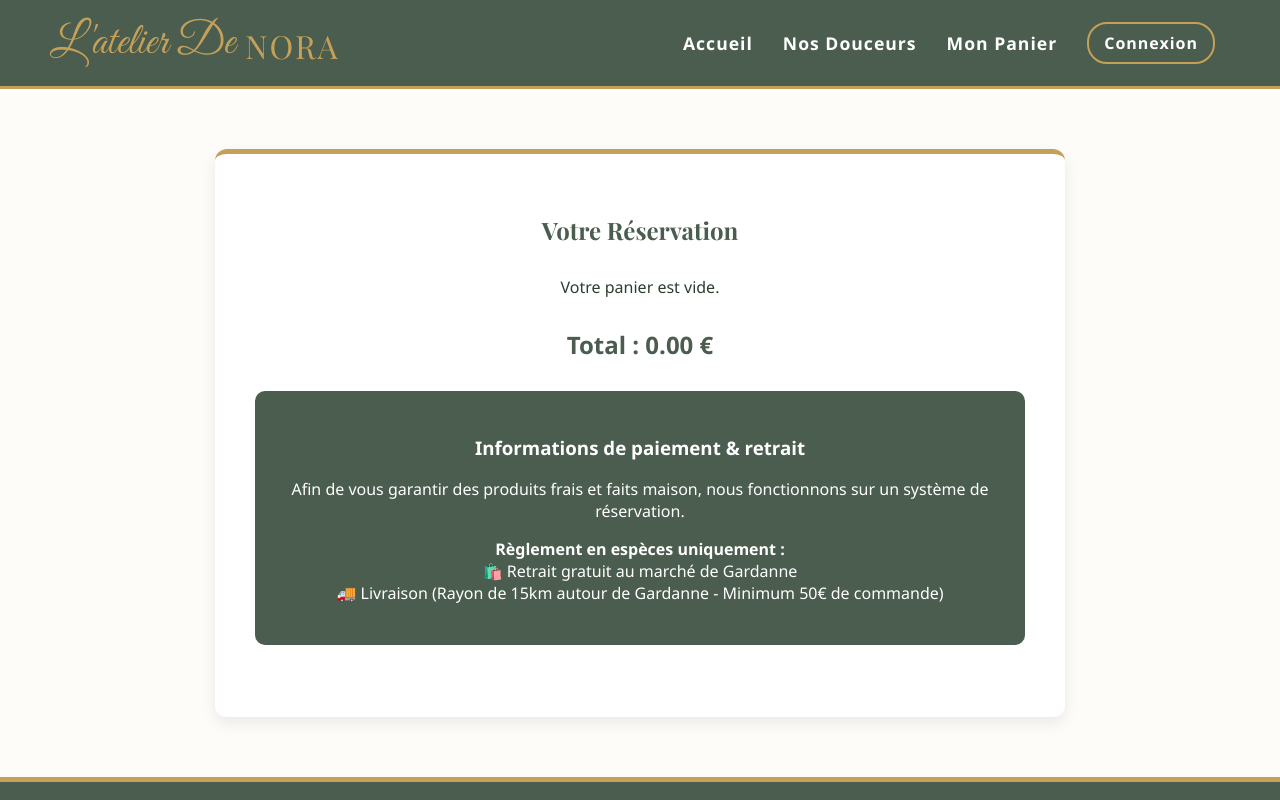
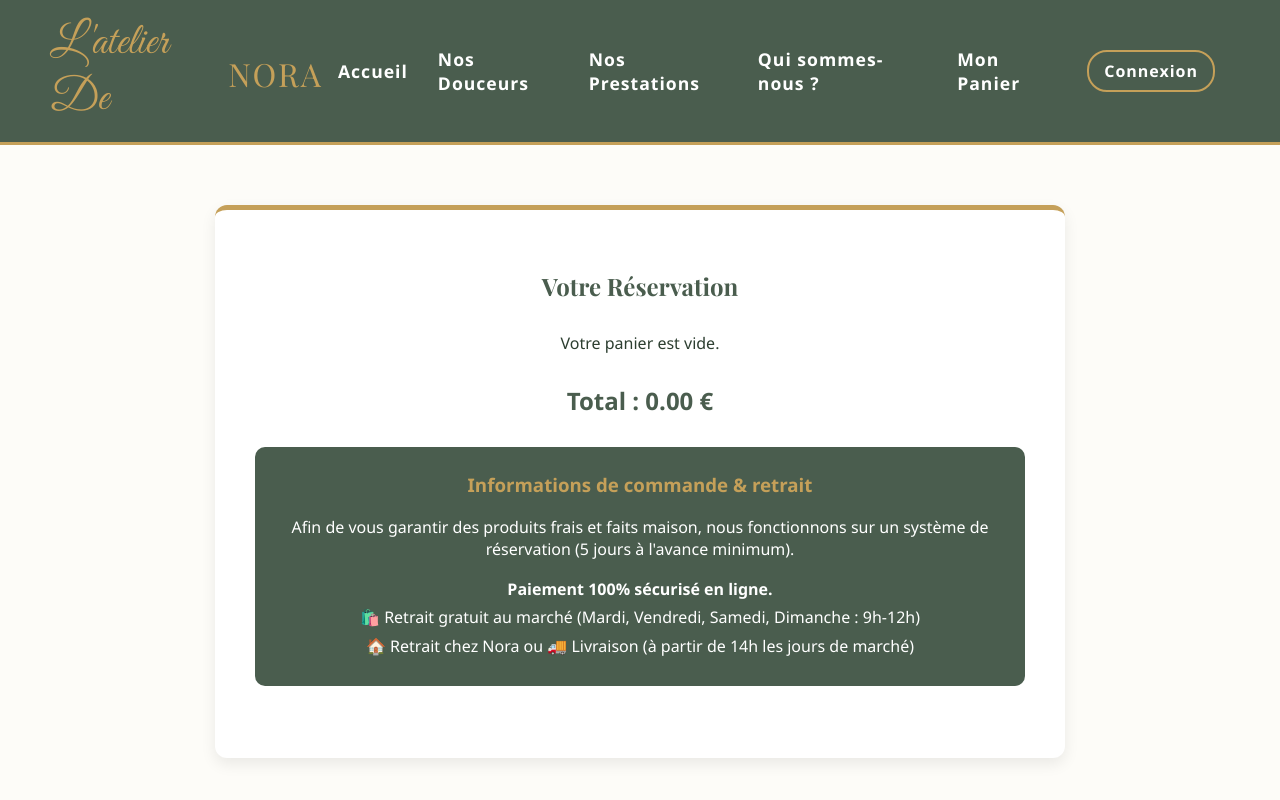
Before and after one commit to bdb13/Latelier-de-nora, a website: page public/panier.html in a window 1280 px wide. Shown: the top 800 px of the page. Drawn offline with nearby package versions, Linux system fonts and the light colour scheme; no server answers; a web font is replaced by a local one.

Commit message:
Update panier.html

```diff
--- a/public/panier.html
+++ b/public/panier.html
@@ -16,6 +16,8 @@
         <nav style="display: flex; align-items: center;">
             <a href="index.html">Accueil</a>
             <a href="catalogue.html">Nos Douceurs</a>
+            <a href="nos-prestations.html">Nos Prestations</a>
+            <a href="qui-sommes-nous.html">Qui sommes-nous ?</a>
             <a href="panier.html">Mon Panier</a>
             <span id="menu-auth-dynamique"></span>
         </nav>
@@ -33,11 +35,14 @@
         </div>
 
         <div class="info-paiement">
-      <h3>Informations de paiement & retrait</h3>
-      <p>Afin de vous garantir des produits frais et faits maison, nous fonctionnons sur un système de réservation.</p>
-      <p><strong>Règlement en espèces uniquement :</strong><br>
-      🛍️ Retrait gratuit au marché de Gardanne<br>
-      🚚 Livraison (Rayon de 15km autour de Gardanne - Minimum 50€ de commande)</p>
+            <h3 style="margin-top: 0; color: var(--gold-accent);">Informations de commande & retrait</h3>
+            <p style="margin-bottom: 15px;">Afin de vous garantir des produits frais et faits maison, nous fonctionnons sur un système de réservation (5 jours à l'avance minimum).</p>
+
+            <p style="margin: 0; line-height: 1.8;">
+                <strong>Paiement 100% sécurisé en ligne.</strong><br>
+                🛍️ Retrait gratuit au marché (Mardi, Vendredi, Samedi, Dimanche : 9h-12h)<br>
+                🏠 Retrait chez Nora ou 🚚 Livraison (à partir de 14h les jours de marché)
+            </p>
         </div>
 
         <br>
```
Lines whose indentation alone changed are shown as unchanged.
